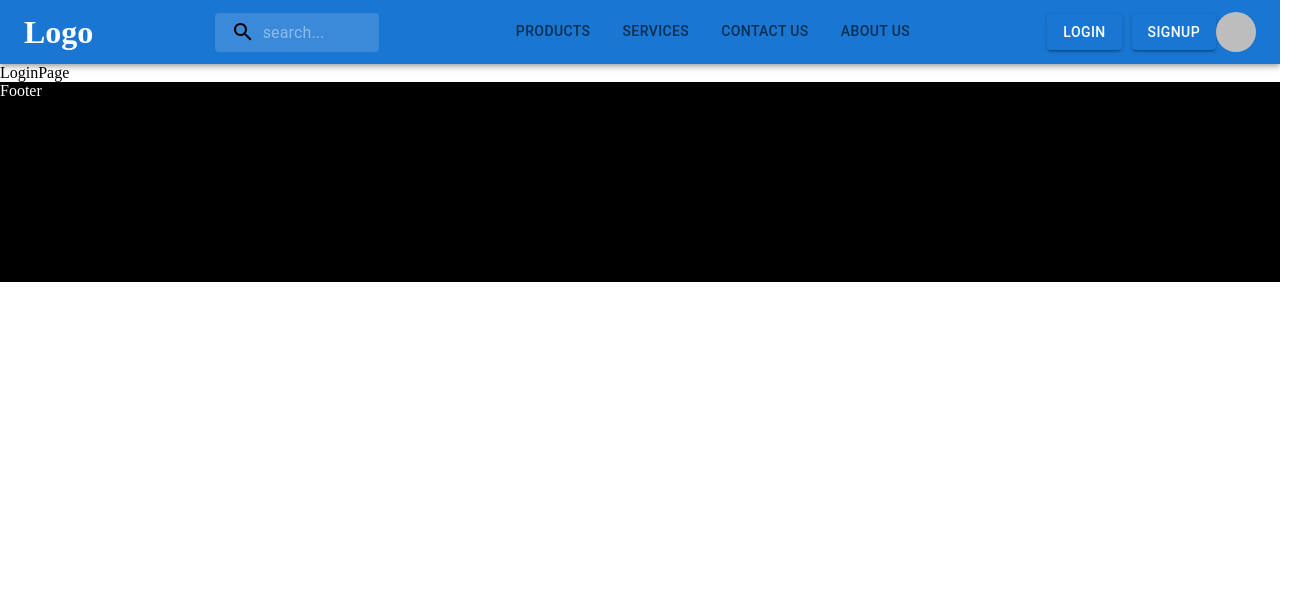
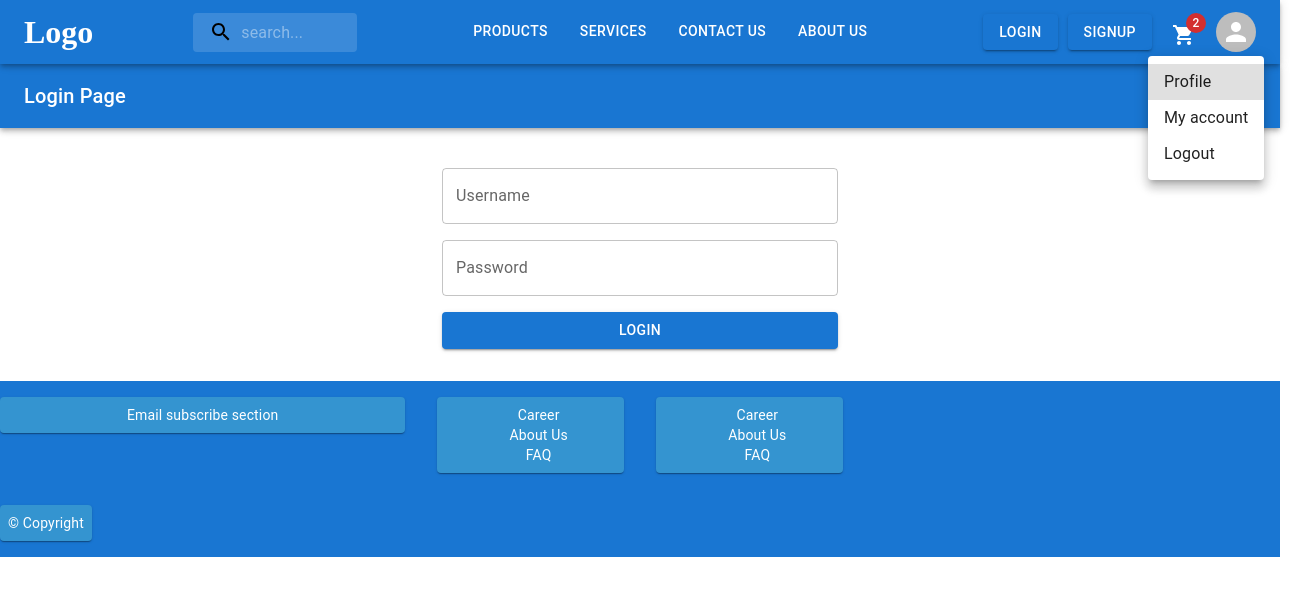
Before and after one commit to piyushsingh818/MaterialUi-Project_1, a React (Create React App) app: page /login in a window 1280 px wide. Both pictures are taken after a click on the element 1236 px from the left and 32 px from the top of the page. Shown: the top 596 px of the page, 1312 px wide, since content can reach past the window. Built offline with nearby package versions, Linux system fonts and the light colour scheme.

Commit message:
footer and button changes

```diff
--- a/src/components/Footer.jsx
+++ b/src/components/Footer.jsx
@@ -1,10 +1,113 @@
 import React from 'react'
+import { styled } from '@mui/material/styles';
+import Box from '@mui/material/Box';
+import Paper from '@mui/material/Paper';
+import Grid from '@mui/material/Unstable_Grid2';
 
 const Footer = () => {
+
+  const Item = styled(Paper)(({ theme }) => ({
+    backgroundColor: theme.palette.mode === 'dark' ? '#1A2027' : '#fff',
+    ...theme.typography.body2,
+    padding: theme.spacing(1),
+    textAlign: 'center',
+    color: theme.palette.text.secondary,
+    backgroundColor:"#3494d0",
+    color:"white"
+  }));
+
   return (
-    <div style={{backgroundColor:"black",color:"white",width:"100vw",height:"200px"}}>
-        Footer
-    </div>
+    <Box sx={{ flexGrow: 1 ,backgroundColor:"#1976d2",marginTop:"3rem"}}>
+      <Grid container spacing={4}>
+        <Grid xs={12} md={5} lg={4}>
+          <Item>Email subscribe section</Item>
+        </Grid>
+        <Grid container xs={12} md={7} lg={8} spacing={4}>
+          <Grid xs={12} lg={3}>
+            <Item>
+              <Box
+                id="category-a"
+                sx={{ fontSize: '12px', textTransform: 'uppercase' }}
+              >
+              </Box>
+              <Box component="ul" aria-labelledby="category-a" sx={{ pl: 2,listStyle:"none"}}>
+                <li>Career</li>
+                <li>About Us</li>
+                <li>FAQ</li>
+              </Box>
+            </Item>
+          </Grid>
+          <Grid xs={6} lg={3}>
+            <Item>
+              <Box
+                id="category-b"
+                sx={{ fontSize: '12px', textTransform: 'uppercase' }}
+              >
+
+              </Box>
+              <Box component="ul" aria-labelledby="category-b" sx={{ pl: 2,listStyle:"none" }}>
+                <li>Career</li>
+                <li>About Us</li>
+                <li>FAQ</li>
+              </Box>
+            </Item>
+          </Grid>
+          {/* <Grid xs={6} lg={3}>
+            <Item>
+              <Box
+                id="category-c"
+                sx={{ fontSize: '12px', textTransform: 'uppercase' }}
+              >
+                Category C
+              </Box>
+              <Box component="ul" aria-labelledby="category-c" sx={{ pl: 2 }}>
+                <li>Link 3.1</li>
+                <li>Link 3.2</li>
+                <li>Link 3.3</li>
+              </Box>
+            </Item>
+          </Grid> */}
+          {/* <Grid xs={6} lg={3}>
+            <Item>
+              <Box
+                id="category-d"
+                sx={{ fontSize: '12px', textTransform: 'uppercase' }}
+              >
+                Category D
+              </Box>
+              <Box component="ul" aria-labelledby="category-d" sx={{ pl: 2 }}>
+                <li>Link 4.1</li>
+                <li>Link 4.2</li>
+                <li>Link 4.3</li>
+              </Box>
+            </Item>
+          </Grid> */}
+        </Grid>
+        {/* <Grid
+          xs={12}
+          container
+          justifyContent="space-between"
+          alignItems="center"
+          flexDirection={{ xs: 'column', sm: 'row' }}
+          sx={{ fontSize: '12px' }}
+        > */}
+          <Grid sx={{ order: { xs: 2, sm: 1 } }}>
+            <Item>© Copyright</Item>
+          </Grid>
+          {/* <Grid container columnSpacing={1} sx={{ order: { xs: 1, sm: 2 } }}>
+            <Grid>
+              <Item>Link A</Item>
+            </Grid>
+            <Grid>
+              <Item>Link B</Item>
+            </Grid>
+            <Grid>
+              <Item>Link C</Item>
+            </Grid>
+          </Grid> */}
+        {/* </Grid> */}
+      </Grid>
+    </Box>
   )
 }
 
--- a/src/components/Header.jsx
+++ b/src/components/Header.jsx
@@ -1,10 +1,13 @@
-import React from 'react'
+import React, { useState } from 'react'
 import { Link } from 'react-router-dom';
-import { AppBar, Button, styled, InputBase, Tab, Tabs, Toolbar, alpha, Avatar } from '@mui/material';
+import { AppBar, Button, styled, InputBase, Tab, Tabs, Toolbar, alpha, Avatar, Icon, Badge } from '@mui/material';
 import SearchIcon from '@mui/icons-material/Search';
 import Menu from '@mui/material/Menu';
 import MenuItem from '@mui/material/MenuItem';
+import ShoppingCartIcon from '@mui/icons-material/ShoppingCart';
 const Header = () => {
+
+  const [open, setOpen] = useState(false);
 
   return (
     <>
@@ -19,26 +22,41 @@ const Header = () => {
             </StyledInputBase>
           </Search>
           <Tabs style={{ marginLeft: "auto" }}>
-            <Tab component={Link} to="/" label="Products" />
-            <Tab component={Link} to="/services" label="Services" />
-            <Tab component={Link} to="/contact_us" label="Contact us" />
-            <Tab component={Link} to="/about" label="About us" />
+            <Tab component={Link} sx={{color:"white"}} to="/" label="Products" />
+            <Tab component={Link} sx={{color:"white"}} to="/services" label="Services" />
+            <Tab component={Link} sx={{color:"white"}} to="/contact_us" label="Contact us" />
+            <Tab component={Link} sx={{color:"white"}} to="/about" label="About us" />
           </Tabs>
           <Button component={Link} to="/login" sx={{ marginLeft: "auto" }} variant='contained'>Login</Button>
           <Button sx={{ marginLeft: "10px" }} variant='contained'>Signup</Button>
-          <Avatar>
+          <Icon sx={{ padding: "20px" }}>
+            <Badge badgeContent={2} color="error">
+              <ShoppingCartIcon />
+            </Badge>
+          </Icon>
+          <Avatar
+            onClick={e => setOpen(true)}
+          />
+        </Toolbar>
         <Menu
-              id="basic-menu"
-              MenuListProps={{
-                'aria-labelledby': 'basic-button',
+          sx={{ marginTop: "40px" }}
+          id="demo-positioned-menu"
+          open={open}
+          onClose={e => setOpen(false)}
+          aria-labelledby="demo-positioned-button"
+          anchorOrigin={{
+            vertical: 'top',
+            horizontal: 'right',
+          }}
+          transformOrigin={{
+            vertical: 'top',
+            horizontal: 'right',
           }}
         >
           <MenuItem >Profile</MenuItem>
           <MenuItem >My account</MenuItem>
           <MenuItem >Logout</MenuItem>
         </Menu>
-          </Avatar>
-        </Toolbar>
       </AppBar>
     </>
   )
--- a/src/components/Home.jsx
+++ b/src/components/Home.jsx
@@ -1,9 +1,16 @@
-import { Card, Typography } from '@mui/material';
 import React, { useState, useEffect } from 'react'
+import { ButtonGroup,Typography, Button } from '@mui/material';
 import { styled } from 'styled-components';
+import { IconButton } from '@mui/material';
+import { Favorite, FavoriteBorder } from '@mui/icons-material';
 
 const Home = () => {
   const [products, setProducts] = useState([]);
+  const [isLiked, setIsLiked] = useState(false);
+
+  const handleLikeClick = () => {
+    setIsLiked(!isLiked);
+  };
 
   useEffect(() => {
     const url = "https://fakestoreapi.com/products";
@@ -34,6 +41,14 @@ const Home = () => {
               <span style={{ margin: '10px' }}>Rate: {item.rating.rate}</span>
               <span style={{ margin: '10px' }}>Price: {item.price}</span>
               <span style={{ margin: '10px' }}>Count: {item.rating.count}</span>
+            </div>
+            <div style={{ alignItems: "center", display: "flex", margin: "10px" }}>
+              <ButtonGroup>
+                <Button>Add to cart</Button>
+              </ButtonGroup>
+              <IconButton onClick={handleLikeClick} key={item.id} color={isLiked ? 'error' : 'default'}>
+                {isLiked ? <Favorite /> : <FavoriteBorder />}
+              </IconButton>
             </div>
           </StyledCard>
         </section>
--- a/src/components/LoginPage.jsx
+++ b/src/components/LoginPage.jsx
@@ -1,9 +1,62 @@
-import React from 'react'
+import React, { useState } from 'react';
+import {
+  AppBar,
+  Toolbar,
+  Typography,
+  Container,
+  TextField,
+  Button,
+} from '@mui/material';
 
 const LoginPage = () => {
+  const [username, setUsername] = useState('');
+  const [password, setPassword] = useState('');
+
+  const handleUsernameChange = (event) => {
+    setUsername(event.target.value);
+  };
+
+  const handlePasswordChange = (event) => {
+    setPassword(event.target.value);
+  };
+
+  const handleLogin = () => {
+    // Your login logic here
+    console.log('Username:', username);
+    console.log('Password:', password);
+  };
+
   return (
-    <div>LoginPage</div>
-  )
-}
+    <>
+      <AppBar position="static">
+        <Toolbar>
+          <Typography variant="h6">Login Page</Typography>
+        </Toolbar>
+      </AppBar>
+      <Container maxWidth="xs" sx={{ mt: 5 }}>
+        <TextField
+          label="Username"
+          variant="outlined"
+          fullWidth
+          value={username}
+          onChange={handleUsernameChange}
+          sx={{ mb: 2 }}
+        />
+        <TextField
+          label="Password"
+          variant="outlined"
+          fullWidth
+          type="password"
+          value={password}
+          onChange={handlePasswordChange}
+          sx={{ mb: 2 }}
+        />
+        <Button variant="contained" color="primary" fullWidth onClick={handleLogin}>
+          Login
+        </Button>
+      </Container>
+    </>
+  );
+};
 
-export default LoginPage
+export default LoginPage;
```
Also changed, not shown: src/components/SideBar.jsx (added, +23 -0 lines). Lines whose indentation alone changed are shown as unchanged.
